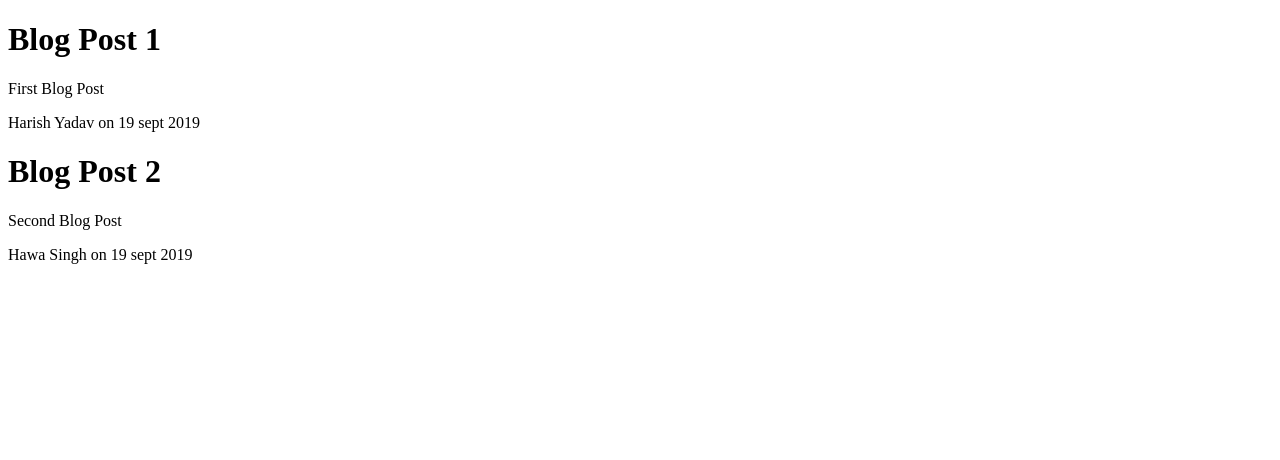
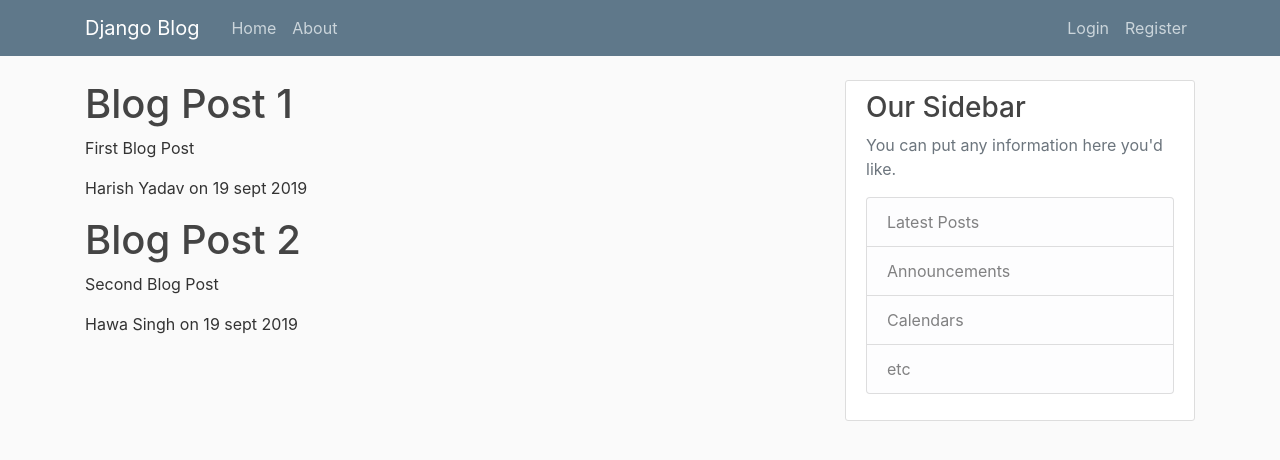
Before and after one commit to RicoRedFord/Django_blog, a Django app: page / in a window 1280 px wide. Shown: the top 460 px of the page. Run offline with Django 3.2, Linux system fonts and the light colour scheme; some libraries are stand-ins or nearby versions.

Commit message:
home Page done

```diff
--- a/blog/templates/base.html
+++ b/blog/templates/base.html
@@ -1,3 +1,4 @@
+{% load static %}
 <!doctype html>
 <html lang="en">
   <head>
@@ -7,10 +8,57 @@
 
     <!-- Bootstrap CSS -->
     <link rel="stylesheet" href="https://maxcdn.bootstrapcdn.com/bootstrap/4.0.0/css/bootstrap.min.css" integrity="sha384-Gn5384xqQ1aoWXA+058RXPxPg6fy4IWvTNh0E263XmFcJlSAwiGgFAW/dAiS6JXm" crossorigin="anonymous">
-    <title>Django Blog</title>
+    <link rel="stylesheet" type="text/css" href="{% static 'main.css' %} " >
+    {% if title %}
+       <title>Django Blog - {{title}}</title>
+     {% else %}
+       <title>Django Blog</title>
+     {% endif %}
   </head>
   <body>
-  {% block content %}{% end block %}
+      <header class="site-header">
+        <nav class="navbar navbar-expand-md navbar-dark bg-steel fixed-top">
+            <div class="container">
+                <a class="navbar-brand mr-4" href="/">Django Blog</a>
+                <button class="navbar-toggler" type="button" data-toggle="collapse" data-target="#navbarToggle" aria-controls="navbarToggle" aria-expanded="false" aria-label="Toggle navigation">
+                    <span class="navbar-toggler-icon"></span>
+                </button>
+                <div class="collapse navbar-collapse" id="navbarToggle">
+                    <div class="navbar-nav mr-auto">
+                        <a class="nav-item nav-link" href="/">Home</a>
+                        <a class="nav-item nav-link" href="/about">About</a>
+                    </div>
+                    <!-- Navbar Right Side -->
+                    <div class="navbar-nav">
+                        <a class="nav-item nav-link" href="#">Login</a>
+                        <a class="nav-item nav-link" href="#">Register</a>
+                    </div>
+                </div>
+            </div>
+        </nav>
+      </header>
+      <main role="main" class="container">
+          <div class="row">
+            <div class="col-md-8">
+              {% block content %}{% endblock %}
+            </div>
+            <div class="col-md-4">
+              <div class="content-section">
+                <h3>Our Sidebar</h3>
+                <p class='text-muted'>You can put any information here you'd like.
+                  <ul class="list-group">
+                    <li class="list-group-item list-group-item-light">Latest Posts</li>
+                    <li class="list-group-item list-group-item-light">Announcements</li>
+                    <li class="list-group-item list-group-item-light">Calendars</li>
+                    <li class="list-group-item list-group-item-light">etc</li>
+                  </ul>
+                </p>
+              </div>
+            </div>
+          </div>
+      </main>
+
+
 
     <!-- Optional JavaScript -->
     <!-- jQuery first, then Popper.js, then Bootstrap JS -->
--- a/blog/templates/home.html
+++ b/blog/templates/home.html
@@ -1,17 +1,8 @@
-<!doctype html>
-<html lang="en">
-  <head>
-      {% if title %}
-        <title>Django Blog - {{title}}</title>
-      {% else %}
-        <title>Django Blog</title>
-      {% endif %}
-  </head>
-  <body>
+{% extends "base.html" %}
+{% block content %}
     {% for post in posts %}
         <h1>{{post.title}}</h1>
         <p>{{post.content}}</p>
         <p>{{post.author}} on {{post.date_posted}}</p>
     {% endfor %}
-  </body>
-</html>
+{% endblock content %}
```
